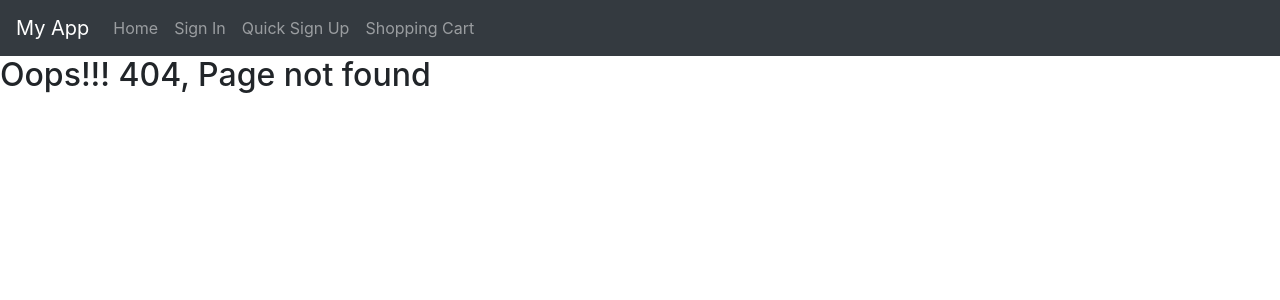
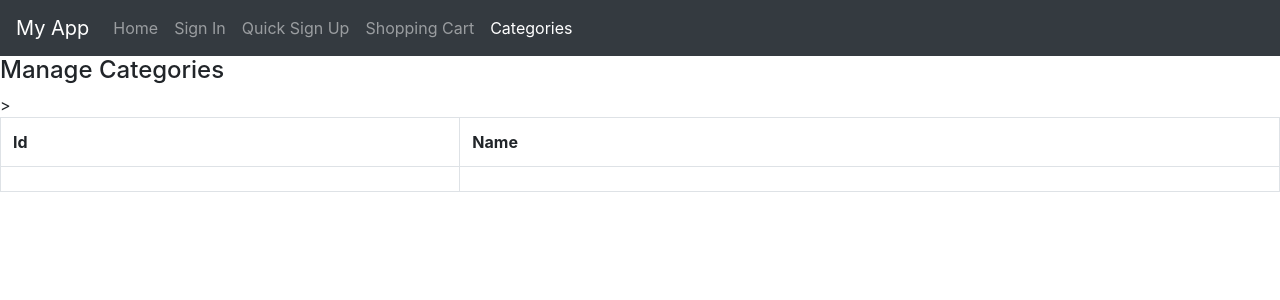
Before and after one commit to harishagrawal/angular, an Angular app in the folder angularproject/: page /categories in a window 1280 px wide. Before the commit this address had no page. Shown: the top 300 px of the page. Built offline with nearby package versions, Linux system fonts and the light colour scheme.

Commit message:
Add cateogory component (missing details in category service and component)
Category component, service, template and ListComponent
json-server -v
npm i -g json-server
// json-server uses lowDB
Added myrestproject.json

```diff
--- /dev/null
+++ b/angularproject/myrestproject.json
@@ -0,0 +1,5 @@
+{"wscategories":[
+    {"id":1, "name": "Mobiles"},
+    {"id":2, "name": "Electronics"}
+    ]
+}
--- a/angularproject/src/app/header.component.html
+++ b/angularproject/src/app/header.component.html
@@ -14,5 +14,8 @@
         <li class="nav-item">
             <a routerLink="/cart" class="nav-link" routerLinkActive = "active">Shopping Cart</a>
         </li>
+        <li class="nav-item">
+            <a routerLink="/categories" class="nav-link" routerLinkActive = "active">Categories</a>
+        </li>
     </ul>
 </nav>
--- a/angularproject/src/app/menulinks.component.ts
+++ b/angularproject/src/app/menulinks.component.ts
@@ -31,10 +31,22 @@ export class HomeComponent{
     selector: "app-list",
     template: `
     <div class="row">
-        <div class="col-sm-7">
+        <div class="col-sm-3 card">
+            <div class="card-header bg-info">
+                <b>Categories</b>
+            </div>
+            <div class="card-body">
+                <ul class="list-group">
+                    <li class="list-grou-item">
+                        <a routerLink="1">Category1</a>
+                    </li>
+                </ul>
+            </div>
+        </div>
+        <div class="col-sm-5">
             <app-products></app-products>
         </div>
-        <div class="col-sm-5">
+        <div class="col-sm-4">
             <app-cartitems></app-cartitems>
         </div>
     </div>
--- /dev/null
+++ b/angularproject/src/app/shared/services/category.service.ts
@@ -0,0 +1,15 @@
+import { Injectable } from '@angular/core';
+import {HttpClient} from "@angular/common/http";
+import { Category } from 'src/app/shopping/models/category.model';
+
+@Injectable({
+  providedIn: 'root'
+})
+export class CategoryService {
+  private restURL = "http://localhost:3000/wscategories";
+  constructor(private http:HttpClient) { }
+
+  getCategories() {
+    return this.http.get<Category[]>(this.restURL)
+  }
+}
--- /dev/null
+++ b/angularproject/src/app/shared/services/category/category.component.html
@@ -0,0 +1,10 @@
+<h4>Manage Categories</h4>>
+
+<table class="table table-bordered">
+  <tr>
+    <th>Id</th><th>Name</th>
+  </tr>
+  <tr>
+    <td></td>
+  </tr>
+</table>
--- /dev/null
+++ b/angularproject/src/app/shared/services/category/category.component.ts
@@ -0,0 +1,16 @@
+import { Component, OnInit } from '@angular/core';
+import { Category } from '../../../shopping/models/category.model';
+import {CategoryService} from "../category.service";
+
+@Component({
+  selector: 'app-category',
+  templateUrl: './category.component.html',
+})
+export class CategoryComponent implements OnInit {
+  categories:Category[] = [];
+  constructor(private ctgsvc:CategoryService) { }
+
+  ngOnInit() {
+  }
+
+}
--- /dev/null
+++ b/angularproject/src/app/shopping/models/category.model.ts
@@ -0,0 +1,4 @@
+
+export class Category {
+
+}
--- a/angularproject/src/app/shopping/shopping.module.ts
+++ b/angularproject/src/app/shopping/shopping.module.ts
@@ -4,12 +4,15 @@ import { CartitemsComponent } from './cartitems.component';
 import { CommonModule } from "@angular/common";
 import {FormsModule} from "@angular/forms";
 import { SharedModule } from "../shared/shared.module";
+import {RouterModule} from "@angular/router"
+import { CategoryComponent } from "../shared/services/category/category.component";
 
 @NgModule({
 
   declarations: [ProductsComponent, CartitemsComponent],
   exports: [ProductsComponent, CartitemsComponent],
-  imports: [ CommonModule, FormsModule, SharedModule ],
+  imports: [ CommonModule, FormsModule, SharedModule,
+    RouterModule.forChild([{path:"categories",component: CategoryComponent}]) ],
 })
 export class ShoppingModule{
     constructor() {
```
Also changed, not shown: angularproject/src/app/shared/shared.module.ts (+5 -2 lines).
